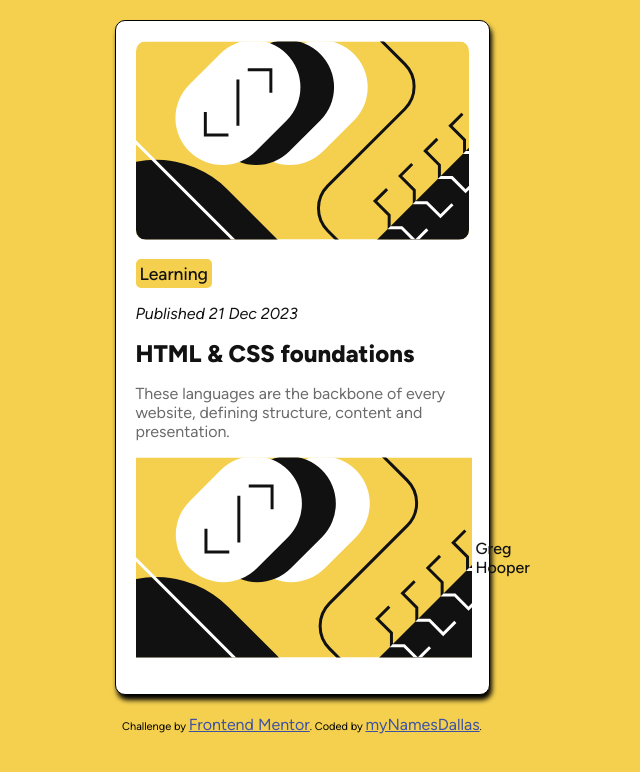
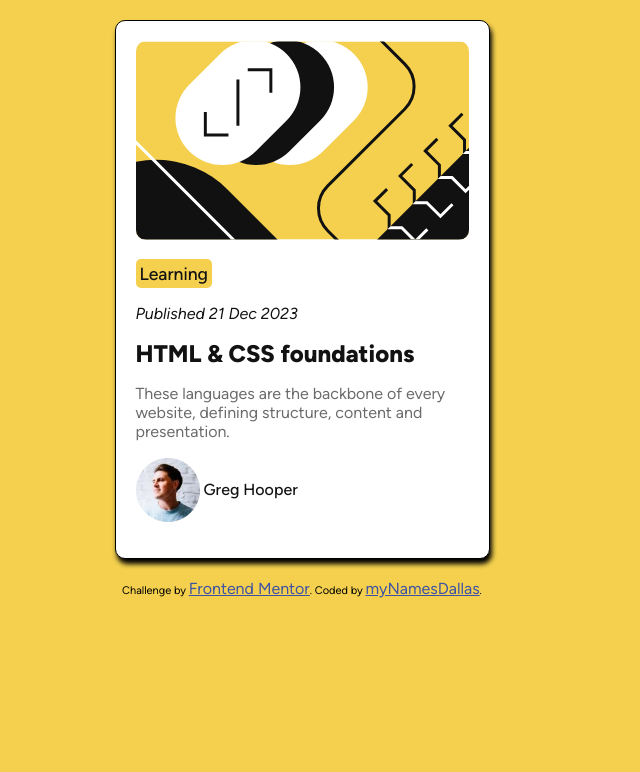
Before and after one commit to mynamesdallas/blog-preview-card, a plain HTML site: page index.html in a window 1280 px wide. Shown: the whole page, without its empty margins (338-978 px from the left). Drawn offline with Linux system fonts and the light colour scheme; a web font is replaced by a local one.

Commit message:
Update index.html

```diff
--- a/index.html
+++ b/index.html
@@ -23,7 +23,7 @@
     <p class="date">Published 21 Dec 2023</p>
     <h1>HTML & CSS foundations</h1>
     <p>These languages are the backbone of every website, defining structure, content and presentation.</p>
-    <p class="name"><img src="assets/images/illustration-article.svg" alt="avatar">Greg Hooper</p>
+    <p class="name"><img src="assets/images/image-avatar.webp" alt="avatar">Greg Hooper</p>
   </div>
 
 
```
